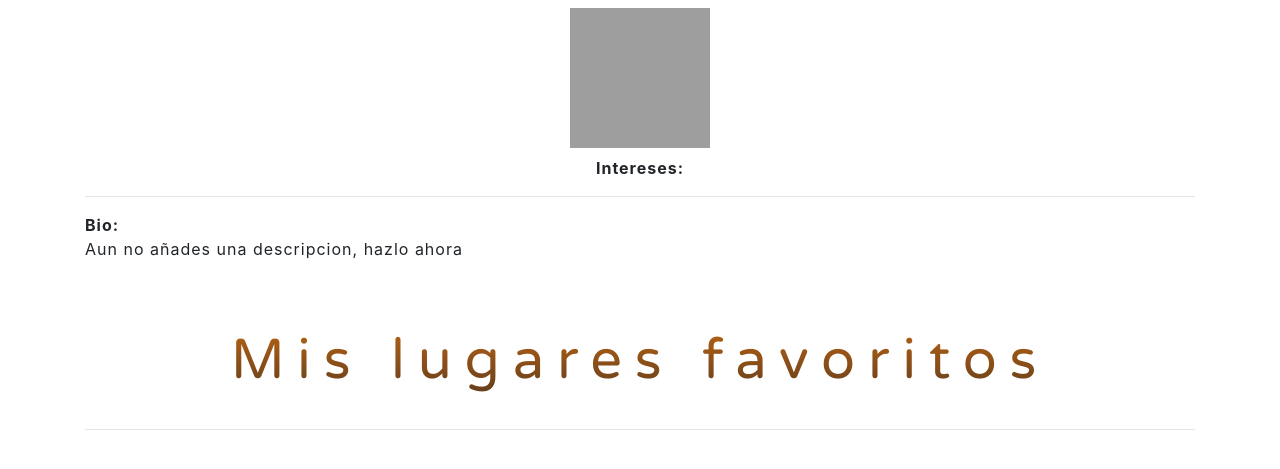
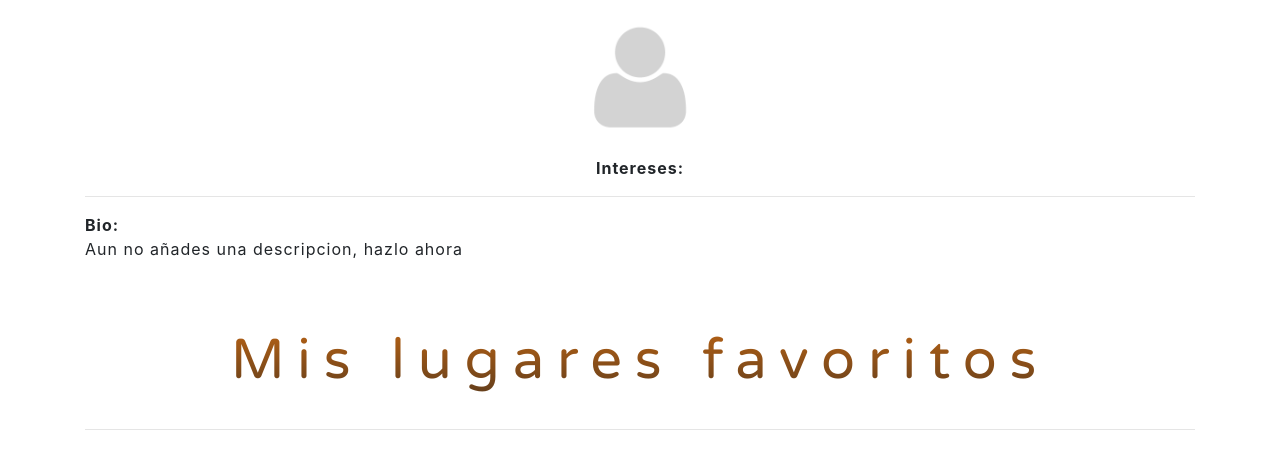
Before and after one commit to vluribe/TUPLANBAQ, a PHP site: page /PerfilUsuarios.php in a window 1280 px wide. Shown: the part 56-525 px from the top of the page. Run offline with PHP 8.4, Linux system fonts and the light colour scheme; data that the repository does not hold is empty; some libraries are stand-ins or nearby versions; grey boxes are pictures that could not be loaded.

Commit message:
Update PerfilUsuarios.php

```diff
--- a/PerfilUsuarios.php
+++ b/PerfilUsuarios.php
@@ -13,21 +13,22 @@ include('conexiongen.php');
 <!DOCTYPE html>
 <html>
 
+<link href="vendor/bootstrap/css/bootstrap.min.css" rel="stylesheet">
 
-    <link href="//netdna.bootstrapcdn.com/bootstrap/4.3.1/css/bootstrap.min.css" rel="stylesheet" id="bootstrap-css">
 <link href="https://fonts.googleapis.com/css?family=Varela+Round" rel="stylesheet">
 <link href="https://fonts.googleapis.com/css?family=Nunito:200,200i,300,300i,400,400i,600,600i,700,700i,800,800i,900,900i" rel="stylesheet">
 <script src="//netdna.bootstrapcdn.com/bootstrap/4.3.1/js/bootstrap.min.js"></script>
 <script src="//code.jquery.com/jquery-1.11.1.min.js"></script>
 <link href="vendor/fontawesome-free/css/all.min.css" rel="stylesheet">
+<script src="https://ajax.googleapis.com/ajax/libs/jquery/3.4.1/jquery.min.js"></script>
 
-
-
-    <script src="https://ajax.googleapis.com/ajax/libs/jquery/3.4.1/jquery.min.js"></script>
     <head>
+          <meta charset="utf-8">
+          <meta name="viewport" content="width=device-width, initial-scale=1, shrink-to-fit=no">
+          <meta name="description" content="">
+          <meta name="author" content="">
           <meta content="text/html; charset=utf-8"/>
           <link href="css/grayscale.min.css" rel="stylesheet">
-          <link href="vendor/bootstrap/css/bootstrap.min.css" rel="stylesheet">
 
   <!-- Custom fonts for this template -->
   <link href="vendor/fontawesome-free/css/all.min.css" rel="stylesheet">
@@ -35,7 +36,7 @@ include('conexiongen.php');
   <link href="https://fonts.googleapis.com/css?family=Nunito:200,200i,300,300i,400,400i,600,600i,700,700i,800,800i,900,900i" rel="stylesheet">
 
    <!-- Bootstrap core CSS -->
-  <link href="vendor/bootstrap/css/bootstrap.min.css" rel="stylesheet">
+
 
 <style>
 .hovereffect {
@@ -170,14 +171,14 @@ include('conexiongen.php');
 <nav class="navbar navbar-expand-lg navbar-light bg-light fixed-top">
   <div class="container">
     <a class="navbar-brand" href="index.php">TU PLAN A</a>
+
     <button class="navbar-toggler" type="button" data-toggle="collapse" data-target="#navbarResponsive" aria-controls="navbarResponsive" aria-expanded="false" aria-label="Toggle navigation">
           <span class="navbar-toggler-icon"></span>
         </button>
+
         <div class="collapse navbar-collapse" id="navbarResponsive">
         <form class="form-inline mr-auto" action="consultar.php" method="post" enctype="multipart/form-data" >
-
             <input class="searchbuton"type="text" name="search">
-
           </form>
         <ul class="navbar-nav ml-auto">
           <li class="nav-item">
@@ -189,8 +190,6 @@ include('conexiongen.php');
           <li class="nav-item">
             <a class="nav-link js-scroll-trigger" href="lugares_home.php">Lugares</a>
           </li>
-
-
              <?php
           if($usuario == "admin"){ ?>
             <li class="nav-item">
@@ -218,18 +217,13 @@ include('conexiongen.php');
 
 <div class="container" style="margin-top: 5%;">
     <div class="span3 well">
-
     <center>
-     <img src=<?php
-    //obtencion de datos de la tabla
-
+     <img name="aboutme" width="140" height="140" border="0" class="img-circle" onerror="this.src='img/default.png';" src=<?php
         if (!$conn) {
         die("Connection failed: " . mysqli_connect_error());
         } else {
-
                 $sql = "SELECT * FROM usuarios WHERE user='$usuario'";
                 $resultado=  $conn->query($sql);
-
                  if($resultado->num_rows >0){
                       while($row = $resultado->fetch_assoc()){
                             echo $row["foto"];
@@ -237,19 +231,15 @@ include('conexiongen.php');
                  }
                  $resultado->close();
             }
+          ?>  >
 
-
-          ?>
-
-          name="aboutme" width="140" height="140" border="0" class="img-circle" onerror="this.src='img/default.png';">
         <h3 class="media-heading"><?php echo $usuario ?></h3>
         </center>
+
         <?php
-        	//include('/conexiongen.php');
             if (!$conn) {
             die("Connection failed: " . mysqli_connect_error());
             } else {
-
                     $sql = "SELECT * FROM preferencias WHERE user='$usuario'";
                     $resultado=  $conn->query($sql);
                     $info_campo = $resultado->fetch_fields();
@@ -263,9 +253,6 @@ include('conexiongen.php');
                         }
                     echo ' <hr>';
 
-
-
-
                      if($resultado->num_rows >0){
                           while($row = $resultado->fetch_assoc()){
                                 echo '<span class="label label-warning">'.$row['foto'].'';
@@ -274,10 +261,7 @@ include('conexiongen.php');
                      $resultado->close();
                 }
 
-
     ?>
-
-
             <center>
                 <p class="text-left"><strong>Bio: </strong><br>
                     Aun no añades una descripcion, hazlo ahora</p>
@@ -311,16 +295,11 @@ include('conexiongen.php');
   padding-top:40px;">Mis lugares favoritos</h1>
 
 <div class="container">
-
-
   <hr class="mt-2 mb-5">
-
   <div class="row text-center text-lg-left">
-
+        <link href="vendor/bootstrap/css/bootstrap.min.css" rel="stylesheet">
 
     <?php
-
-	// Check connection
 
 	if (!$conn) {
     die("Connection failed: " . mysqli_connect_error());
@@ -353,17 +332,14 @@ include('conexiongen.php');
                   </div>';
                   }
 
-
         }
     }
 	$resultado->close();
 	echo '</tr></table>';
     }
+	mysqli_close($conn);
+    ?>
 
-
-	mysqli_close($conn);
-
-    ?>
     </div>
     </body>
 </html>
```
Lines whose indentation alone changed are shown as unchanged.
